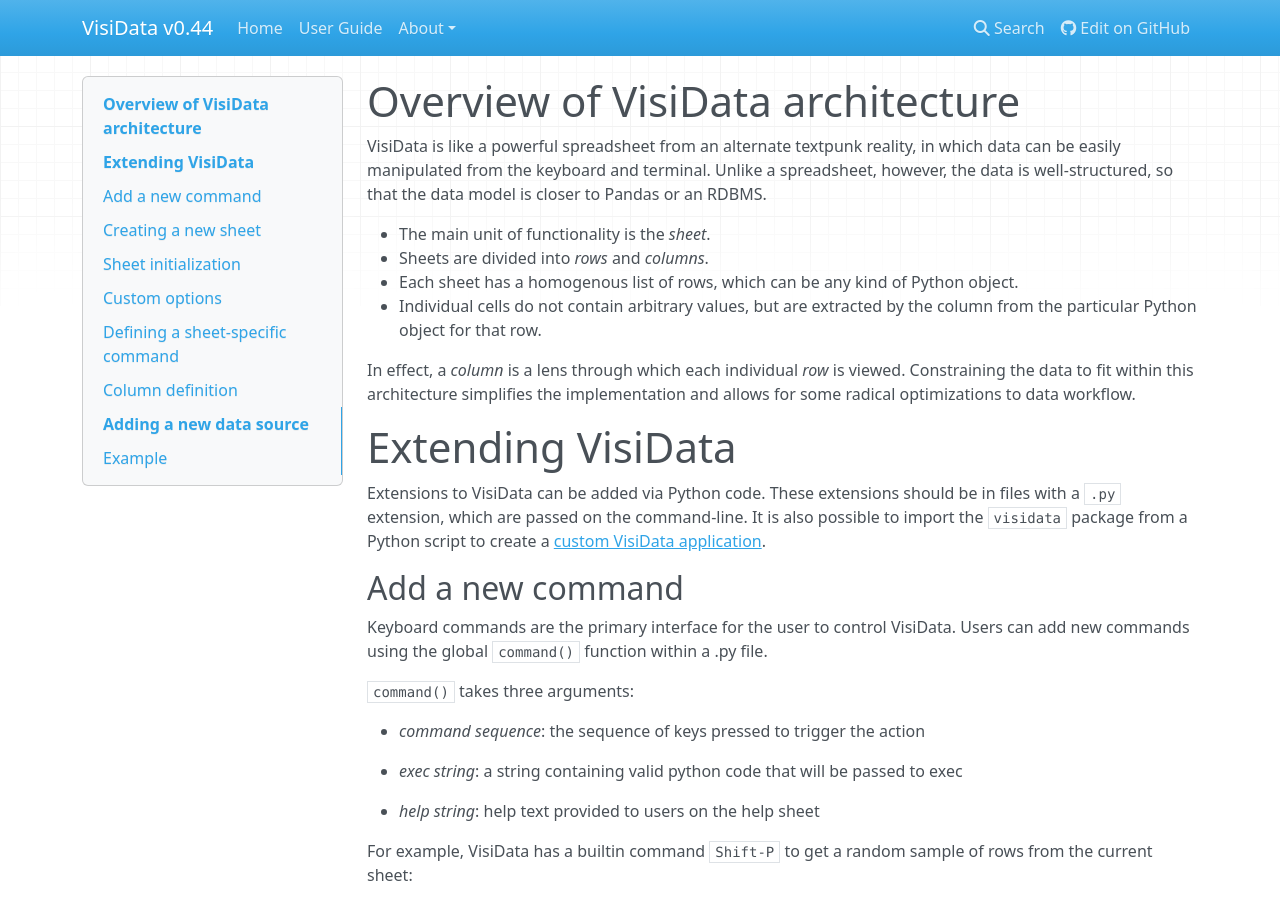
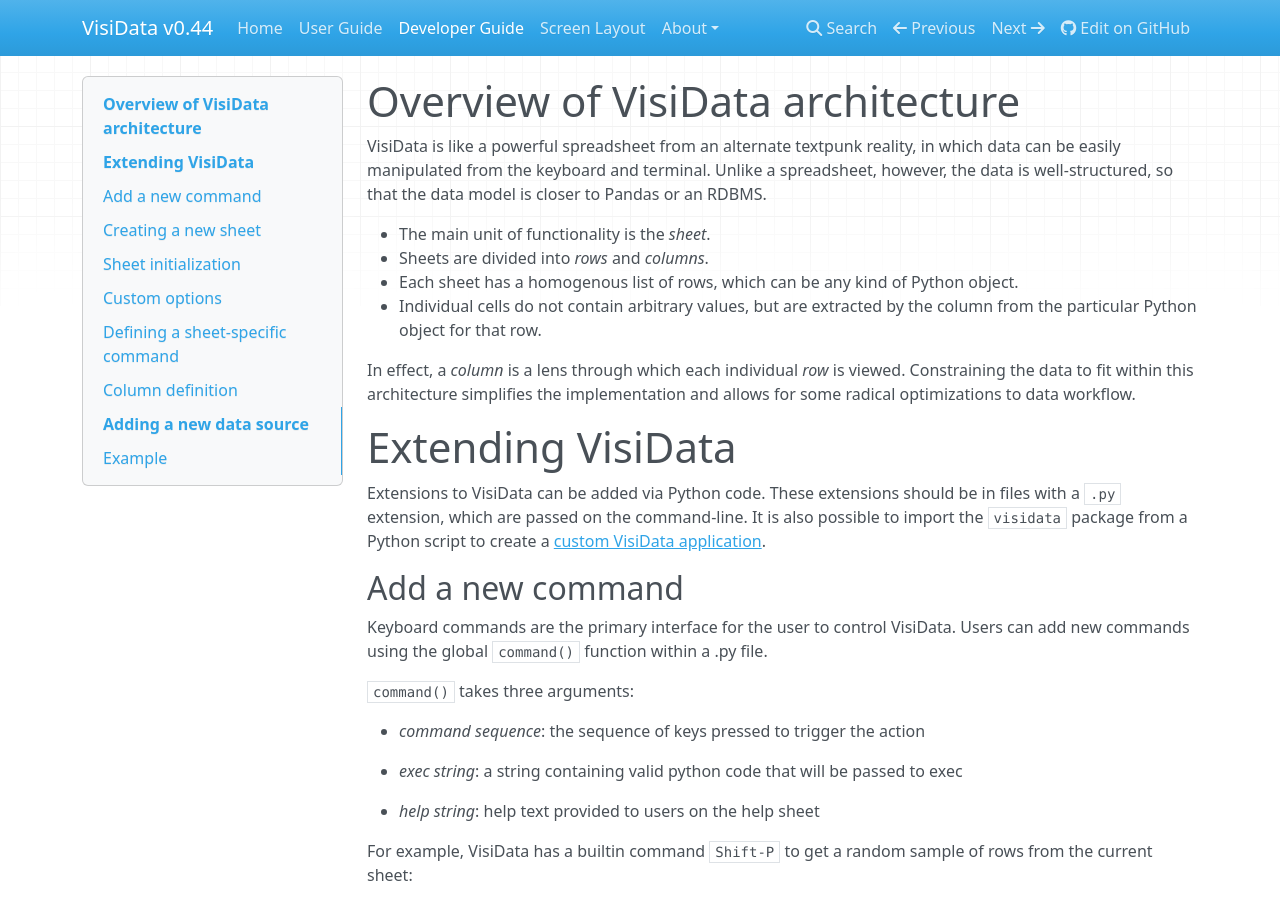
Before and after one commit to saulpw/visidata, an MkDocs documentation site: the page built from docs/dev-guide.md, in a window 1280 px wide and 900 px high. Built offline with MkDocs 1.6.1, drawn with Linux system fonts in a browser that asks for light colours; nearby versions of some CDN libraries; old or Windows-style settings are respelled for this version of MkDocs.

Commit message:
Add devguide and screen-layout to mkdocs index

```diff
--- a/mkdocs.yml
+++ b/mkdocs.yml
@@ -7,6 +7,8 @@
 pages:
 - Home: index.md
 - User Guide: user-guide.md
+- Developer Guide: dev-guide.md
+- Screen Layout: screen-layout.md
 - About:
     - Credits and Inspiration: about/credits.md
     - Contributing: about/contributing.md
```
